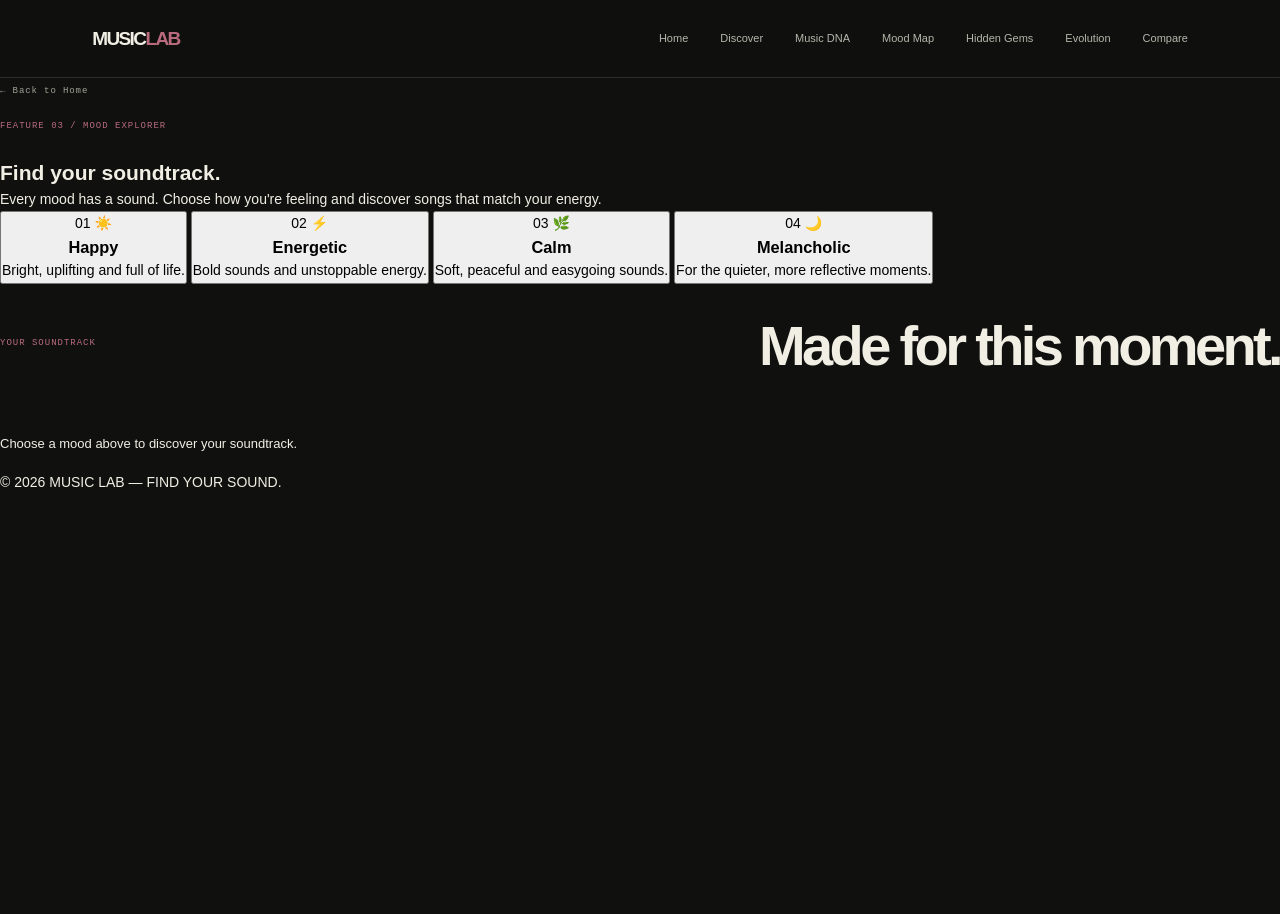
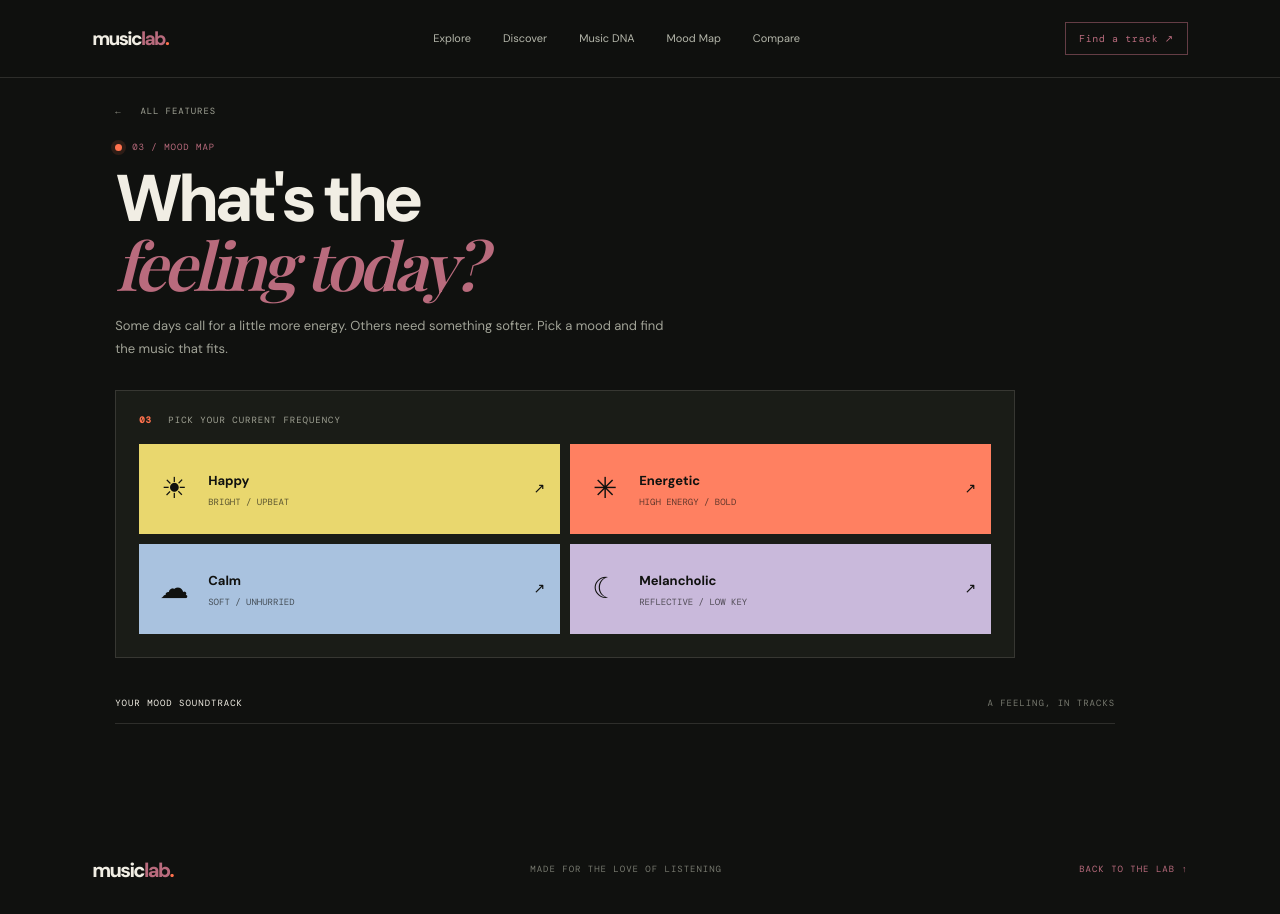
Before and after one commit to codecanvas04/python-eda-project, a plain HTML site: page frontend/mood.html in a window 1280 px wide. Before the commit the page ends 800 px from the top, so only its background shows below. Drawn offline with nearby package versions, Linux system fonts and the light colour scheme; a web font is replaced by a local one.

Commit message:
update frontend

```diff
--- a/frontend/mood.html
+++ b/frontend/mood.html
@@ -3,95 +3,54 @@
 <html lang="en">
 <head>
 <meta charset="UTF-8">
-    <meta name="viewport" content="width=device-width, initial-scale=1.0">
-    <title>Mood Map | Music Lab</title>
+<meta name="viewport" content="width=device-width,initial-scale=1">
+<meta name="theme-color" content="#10110f">
+<title>Mood Map · Music Lab</title>
+<link rel="preconnect" href="https://fonts.googleapis.com">
+<link rel="preconnect" href="https://fonts.gstatic.com" crossorigin>
+<link href="https://fonts.googleapis.com/css2?family=DM+Mono:wght@400;500&family=DM+Sans:wght@400;500;600;700;800&family=Playfair+Display:ital,wght@0,600;0,700;1,600&display=swap" rel="stylesheet">
 <link rel="stylesheet" href="styles.css">
-    <script src="script.js" defer></script>
 </head>
-
 <body>
-
-    <header class="navbar">
-        <a href="index.html" class="logo">MUSIC<span>LAB</span></a>
-
-        <nav class="nav-links">
-            <a href="index.html">Home</a>
+<nav class="navbar">
+<a class="logo" href="index.html">music<span>lab</span><i>.</i></a>
+<div class="nav-links">
+<a href="index.html#features">Explore</a>
 <a href="recommendations.html">Discover</a>
 <a href="dna.html">Music DNA</a>
-            <a href="mood.html" class="active">Mood Map</a>
-            <a href="gems.html">Hidden Gems</a>
-            <a href="evolution.html">Evolution</a>
+<a href="mood.html">Mood Map</a>
 <a href="compare.html">Compare</a>
+</div>
+<a class="nav-cta" href="recommendations.html">Find a track ↗</a>
 </nav>
+<main>
+<section class="tool-page">
+<a class="back-link" href="index.html#features">← &nbsp; ALL FEATURES</a>
+<header class="page-header">
+<p class="eyebrow"><i></i>03 / MOOD MAP</p>
+<h1>What's the<br><em>feeling today?</em></h1>
+<p class="page-intro">Some days call for a little more energy. Others need something softer. Pick a mood and find the music that fits.</p>
 </header>
-
-    <main class="page-container">
-
-        <a href="index.html" class="back-link">← Back to Home</a>
-
-        <section class="page-heading">
-            <span class="eyebrow">FEATURE 03 / MOOD EXPLORER</span>
-            <h1>Find your <span>soundtrack.</span></h1>
-            <p>
-                Every mood has a sound. Choose how you're feeling
-                and discover songs that match your energy.
-            </p>
-        </section>
-
-        <section class="mood-section">
-
-            <div class="mood-grid">
-
-                <button class="mood-card" onclick="getMood('Energetic & Happy')">
-                    <span class="mood-number">01</span>
-                    <span class="mood-emoji">☀️</span>
-                    <h3>Happy</h3>
-                    <p>Bright, uplifting and full of life.</p>
-                </button>
-
-                <button class="mood-card" onclick="getMood('Energetic & Intense')">
-                    <span class="mood-number">02</span>
-                    <span class="mood-emoji">⚡</span>
-                    <h3>Energetic</h3>
-                    <p>Bold sounds and unstoppable energy.</p>
-                </button>
-
-                <button class="mood-card" onclick="getMood('Calm & Happy')">
-                    <span class="mood-number">03</span>
-                    <span class="mood-emoji">🌿</span>
-                    <h3>Calm</h3>
-                    <p>Soft, peaceful and easygoing sounds.</p>
-                </button>
-
-                <button class="mood-card" onclick="getMood('Calm & Melancholic')">
-                    <span class="mood-number">04</span>
-                    <span class="mood-emoji">🌙</span>
-                    <h3>Melancholic</h3>
-                    <p>For the quieter, more reflective moments.</p>
-                </button>
-
+<div class="mood-picker">
+<div class="panel-label"><b>03</b> PICK YOUR CURRENT FREQUENCY</div>
+<div class="mood-buttons">
+<button class="mood-choice yellow" onclick="getMood('Energetic & Happy')"><span>☀</span><div><b>Happy</b><small>BRIGHT / UPBEAT</small></div><i>↗</i></button>
+<button class="mood-choice red" onclick="getMood('Energetic & Intense')"><span>✳</span><div><b>Energetic</b><small>HIGH ENERGY / BOLD</small></div><i>↗</i></button>
+<button class="mood-choice blue" onclick="getMood('Calm & Happy')"><span>☁</span><div><b>Calm</b><small>SOFT / UNHURRIED</small></div><i>↗</i></button>
+<button class="mood-choice lilac" onclick="getMood('Calm & Melancholic')"><span>☾</span><div><b>Melancholic</b><small>REFLECTIVE / LOW KEY</small></div><i>↗</i></button>
 </div>
-
-        </section>
-
-        <section class="mood-results-section">
-            <div class="section-heading">
-                <span class="eyebrow">YOUR SOUNDTRACK</span>
-                <h2>Made for this moment.</h2>
 </div>
-
-            <div id="moodResults">
-                <p class="status-message">
-                    Choose a mood above to discover your soundtrack.
-                </p>
+<div class="results-wrap">
+<div class="results-heading"><span>YOUR MOOD SOUNDTRACK</span><span class="mono">A FEELING, IN TRACKS</span></div>
+<div id="moodResults" class="results"></div>
 </div>
 </section>
-
 </main>
-
-    <footer class="footer">
-        <p>© 2026 MUSIC LAB — FIND YOUR SOUND.</p>
+<footer class="site-footer">
+<a class="footer-brand" href="index.html">music<span>lab</span><i>.</i></a>
+<span>MADE FOR THE LOVE OF LISTENING</span>
+<a href="index.html#features">BACK TO THE LAB ↑</a>
 </footer>
-
+<script src="script.js"></script>
 </body>
 </html>
```
Lines whose indentation alone changed are shown as unchanged.
